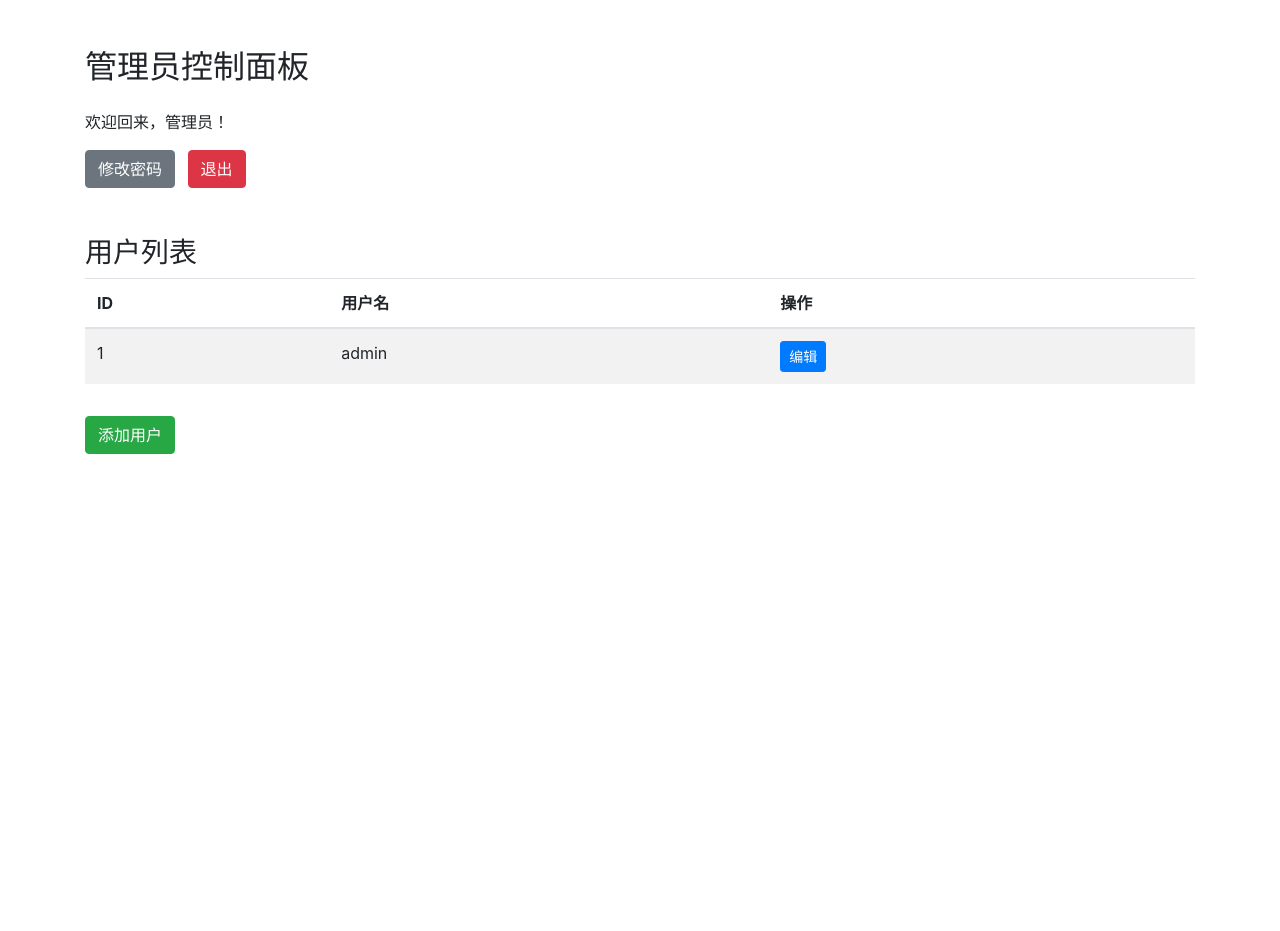
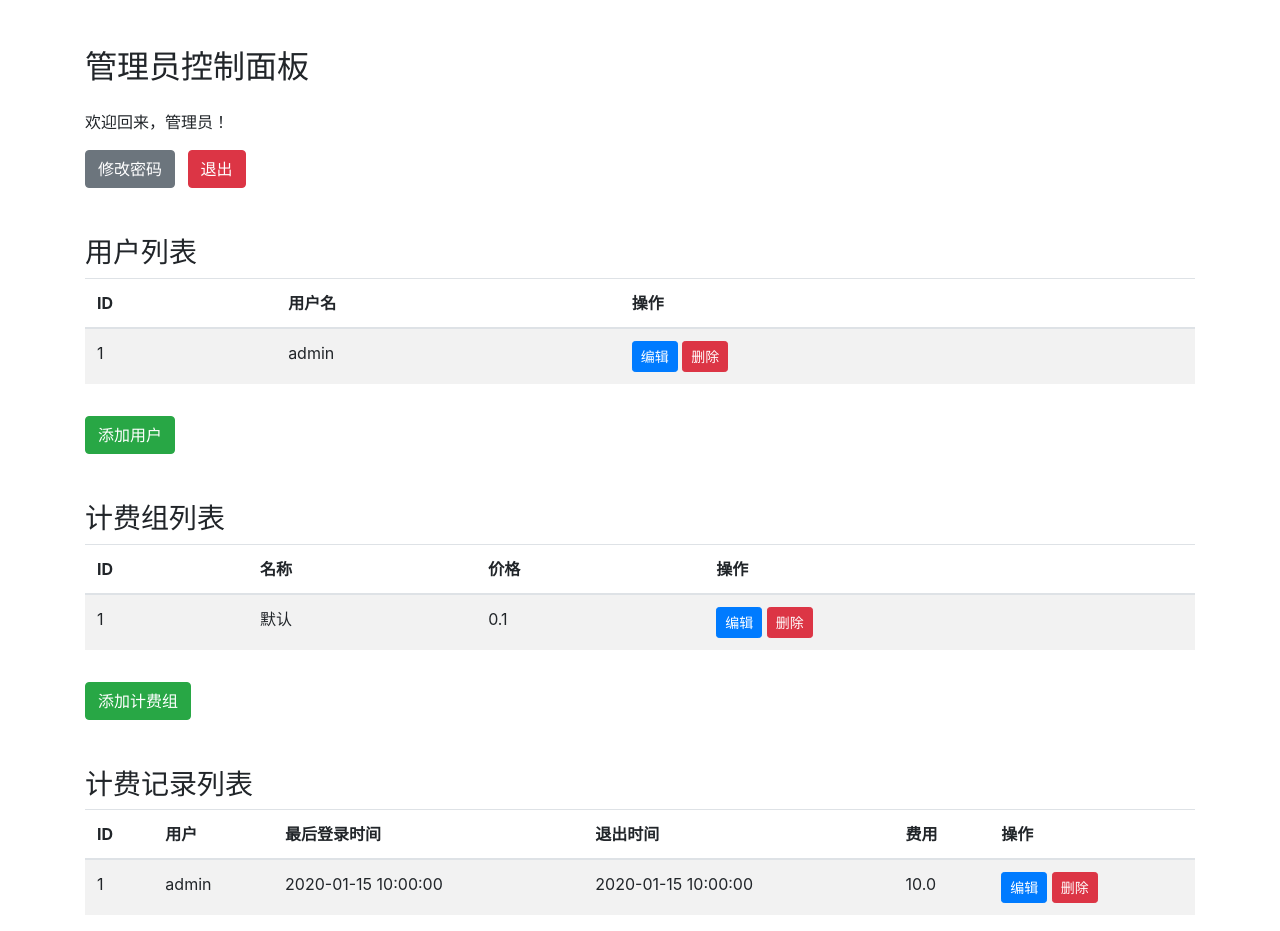
Before and after one commit to Zesuy/cyberbar-charge-system, a Flask app: page /admin_dashboard in a window 1280 px wide. Before the commit the page ends 454 px from the top, so only its background shows below. Run offline with Flask 3, Linux system fonts and the light colour scheme; a user stored in the database is signed in; data comes from the database, SQL or seed files in the repository; tables that the repository leaves empty hold one stand-in row (values such as "Sample post").

Commit message:
对管理员面板进行修改

```diff
--- a/app.py
+++ b/app.py
@@ -227,8 +227,31 @@ def admin_dashboard():
     if not session.get('logged_in') or not session.get('is_admin'):
         return redirect(url_for('index'))
     users = User.query.all()  # 获取所有用户
-    return render_template('admin_dashboard.html', users=users)
+    billing_groups = BillingGroup.query.all()  # 获取所有计费组
+    billing_records = BillingRecord.query.all()  # 获取所有计费记录
+    return render_template('admin_dashboard.html', users=users, billing_groups=billing_groups, billing_records=billing_records)
 
+@app.route('/edit_billing_record/<int:record_id>', methods=['GET', 'POST'])
+def edit_billing_record(record_id):
+    if not session.get('logged_in') or not session.get('is_admin'):
+        return redirect(url_for('index'))
+    record = BillingRecord.query.get_or_404(record_id)
+    if request.method == 'POST':
+        record.last_login = datetime.strptime(request.form['last_login'], '%Y-%m-%d %H:%M:%S')
+        record.logout_time = datetime.strptime(request.form['logout_time'], '%Y-%m-%d %H:%M:%S') if request.form['logout_time'] else None
+        record.fee = float(request.form['fee'])
+        db.session.commit()
+        return redirect(url_for('admin_dashboard'))
+    return render_template('edit_billing_record.html', record=record)
+
+@app.route('/delete_billing_record/<int:record_id>')
+def delete_billing_record(record_id):
+    if not session.get('logged_in') or not session.get('is_admin'):
+        return redirect(url_for('index'))
+    record = BillingRecord.query.get_or_404(record_id)
+    db.session.delete(record)
+    db.session.commit()
+    return redirect(url_for('admin_dashboard'))
 
 # 管理员修改密码
 @app.route('/admin_change_password', methods=['GET', 'POST'])
@@ -254,13 +277,15 @@ def edit_user(user_id):
     if not session.get('logged_in') or not session.get('is_admin'):
         return redirect(url_for('index'))
     user = User.query.get_or_404(user_id)
+    billing_groups = BillingGroup.query.all()  # 获取所有计费组
     if request.method == 'POST':
         user.username = request.form['username']
+        user.billing_group_id = int(request.form['billing_group_id'])  # 更新计费组
         if request.form['password']:
             user.password = generate_password_hash(request.form['password'])
         db.session.commit()
         return redirect(url_for('admin_dashboard'))
-    return render_template('edit_user.html', user=user)
+    return render_template('edit_user.html', user=user, billing_groups=billing_groups)
 
 
 @app.route('/add_user')
@@ -268,23 +293,79 @@ def add_user_form():
     return render_template('add_user.html')
 
 
-@app.route('/add_user', methods=['POST'])
+@app.route('/add_user', methods=['GET', 'POST'])
 def add_user():
+    if not session.get('logged_in') or not session.get('is_admin'):
+        return redirect(url_for('index'))
+    billing_groups = BillingGroup.query.all()  # 获取所有计费组
     if request.method == 'POST':
         username = request.form['username']
         password = request.form['password']
+        billing_group_id = int(request.form['billing_group_id'])  # 获取计费组 ID
 
         # 验证用户名和密码
         # ...
 
         # 创建新用户
-        new_user = User(username=username, password=generate_password_hash(password))
+        new_user = User(username=username, password=generate_password_hash(password), billing_group_id=billing_group_id)
         db.session.add(new_user)
         db.session.commit()
 
         # 重定向到管理员控制面板
         return redirect(url_for('admin_dashboard'))
+    return render_template('add_user.html', billing_groups=billing_groups)
 
+@app.route('/add_billing_group', methods=['GET', 'POST'])
+def add_billing_group():
+    if not session.get('logged_in') or not session.get('is_admin'):
+        return redirect(url_for('index'))
+    if request.method == 'POST':
+        name = request.form['name']
+        price = float(request.form['price'])
+
+        # 验证计费组名称和价格
+        # ...
+
+        # 创建新的计费组
+        new_billing_group = BillingGroup(name=name, price=price)
+        db.session.add(new_billing_group)
+        db.session.commit()
+
+        # 重定向到管理员控制面板
+        return redirect(url_for('admin_dashboard'))
+    return render_template('add_billing_group.html')
+
+# 编辑计费组
+@app.route('/edit_billing_group/<int:billing_group_id>', methods=['GET', 'POST'])
+def edit_billing_group(billing_group_id):
+    if not session.get('logged_in') or not session.get('is_admin'):
+        return redirect(url_for('index'))
+    billing_group = BillingGroup.query.get_or_404(billing_group_id)
+    if request.method == 'POST':
+        billing_group.name = request.form['name']
+        billing_group.price = float(request.form['price'])
+        db.session.commit()
+        return redirect(url_for('admin_dashboard'))
+    return render_template('edit_billing_group.html', billing_group=billing_group)
+
+# 删除计费组
+@app.route('/delete_billing_group/<int:billing_group_id>')
+def delete_billing_group(billing_group_id):
+    if not session.get('logged_in') or not session.get('is_admin'):
+        return redirect(url_for('index'))
+    billing_group = BillingGroup.query.get_or_404(billing_group_id)
+    db.session.delete(billing_group)
+    db.session.commit()
+    return redirect(url_for('admin_dashboard'))
+
+@app.route('/delete_user/<int:user_id>')
+def delete_user(user_id):
+    if not session.get('logged_in') or not session.get('is_admin'):
+        return redirect(url_for('index'))
+    user = User.query.get_or_404(user_id)
+    db.session.delete(user)
+    db.session.commit()
+    return redirect(url_for('admin_dashboard'))
 
 if __name__ == '__main__':
     app.run(debug=True)
--- a/templates/admin_dashboard.html
+++ b/templates/admin_dashboard.html
@@ -30,7 +30,7 @@
                             <td>{{ user.username }}</td>
                             <td>
                                 <a href="/edit_user/{{ user.id }}" class="btn btn-sm btn-primary">编辑</a>
-                                <!--  可以添加删除功能 -->
+                                <a href="/delete_user/{{ user.id }}" class="btn btn-sm btn-danger">删除</a>
                             </td>
                         </tr>
                         {% endfor %}
@@ -38,6 +38,62 @@
                 </table>
 
                 <a href="/add_user" class="btn btn-success mt-3">添加用户</a>
+
+                <h3 class="mt-5">计费组列表</h3>
+                <table class="table table-striped">
+                    <thead>
+                        <tr>
+                            <th>ID</th>
+                            <th>名称</th>
+                            <th>价格</th>
+                            <th>操作</th>
+                        </tr>
+                    </thead>
+                    <tbody>
+                        {% for billing_group in billing_groups %}
+                        <tr>
+                            <td>{{ billing_group.id }}</td>
+                            <td>{{ billing_group.name }}</td>
+                            <td>{{ billing_group.price }}</td>
+                            <td>
+                                <a href="/edit_billing_group/{{ billing_group.id }}" class="btn btn-sm btn-primary">编辑</a>
+                                <a href="/delete_billing_group/{{ billing_group.id }}" class="btn btn-sm btn-danger">删除</a>
+                            </td>
+                        </tr>
+                        {% endfor %}
+                    </tbody>
+                </table>
+
+                <a href="/add_billing_group" class="btn btn-success mt-3">添加计费组</a>
+
+                <h3 class="mt-5">计费记录列表</h3>
+                <table class="table table-striped">
+                    <thead>
+                        <tr>
+                            <th>ID</th>
+                            <th>用户</th>
+                            <th>最后登录时间</th>
+                            <th>退出时间</th>
+                            <th>费用</th>
+                            <th>操作</th>
+                        </tr>
+                    </thead>
+                    <tbody>
+                        {% for billing_record in billing_records %}
+                        <tr>
+                            <td>{{ billing_record.id }}</td>
+                            <td>{{ billing_record.user.username }}</td>
+                            <td>{{ billing_record.last_login.strftime('%Y-%m-%d %H:%M:%S') }}</td>
+                            <td>{% if billing_record.logout_time %}{{ billing_record.logout_time.strftime('%Y-%m-%d %H:%M:%S') }}{% endif %}</td>
+                            <td>{{ billing_record.fee }}</td>
+                            <td>
+                                <a href="/edit_billing_record/{{ billing_record.id }}" class="btn btn-sm btn-primary">编辑</a>
+                                <a href="/delete_billing_record/{{ billing_record.id }}" class="btn btn-sm btn-danger">删除</a>
+                            </td>
+                        </tr>
+                        {% endfor %}
+                    </tbody>
+                </table>
             </div>
         </div>
     </div>
```
Also changed, not shown: templates/add_user.html (+35 -0 lines), templates/add_billing_group.html (added), templates/edit_billing_record.html (added).
